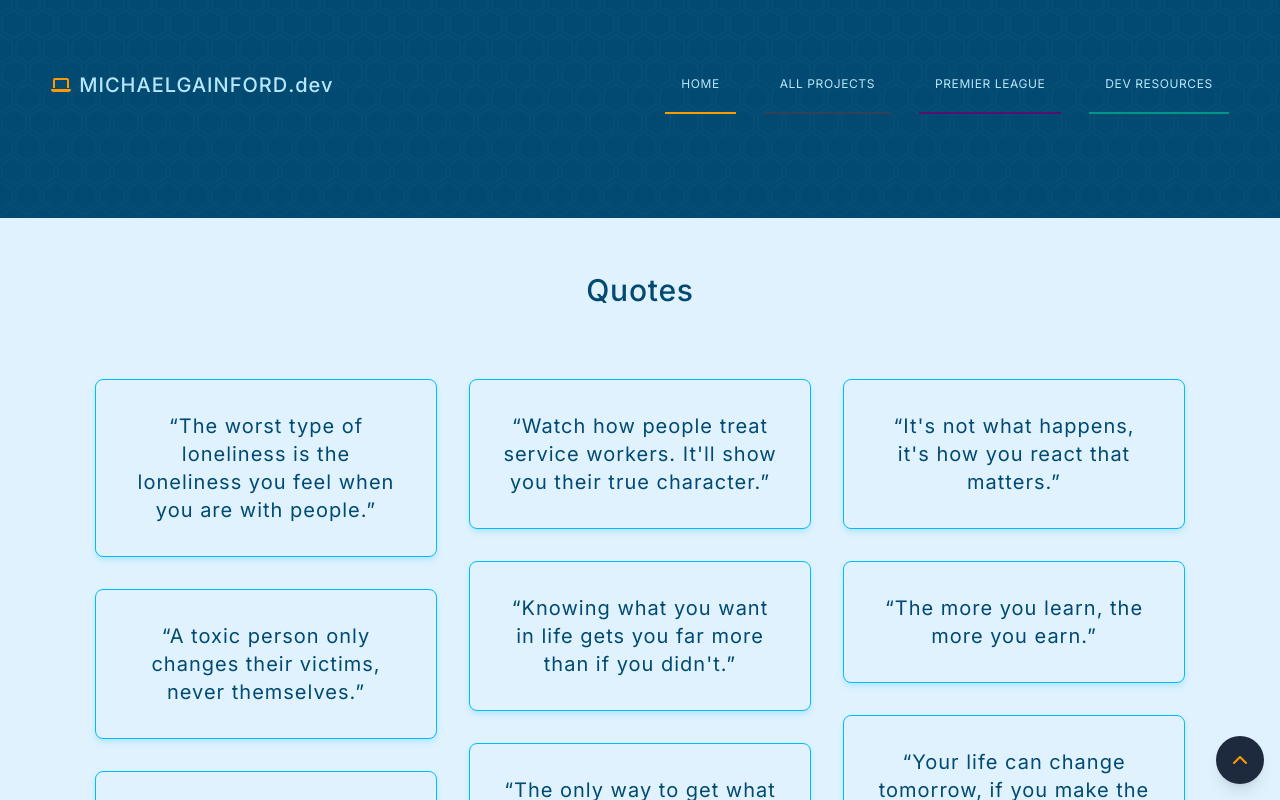
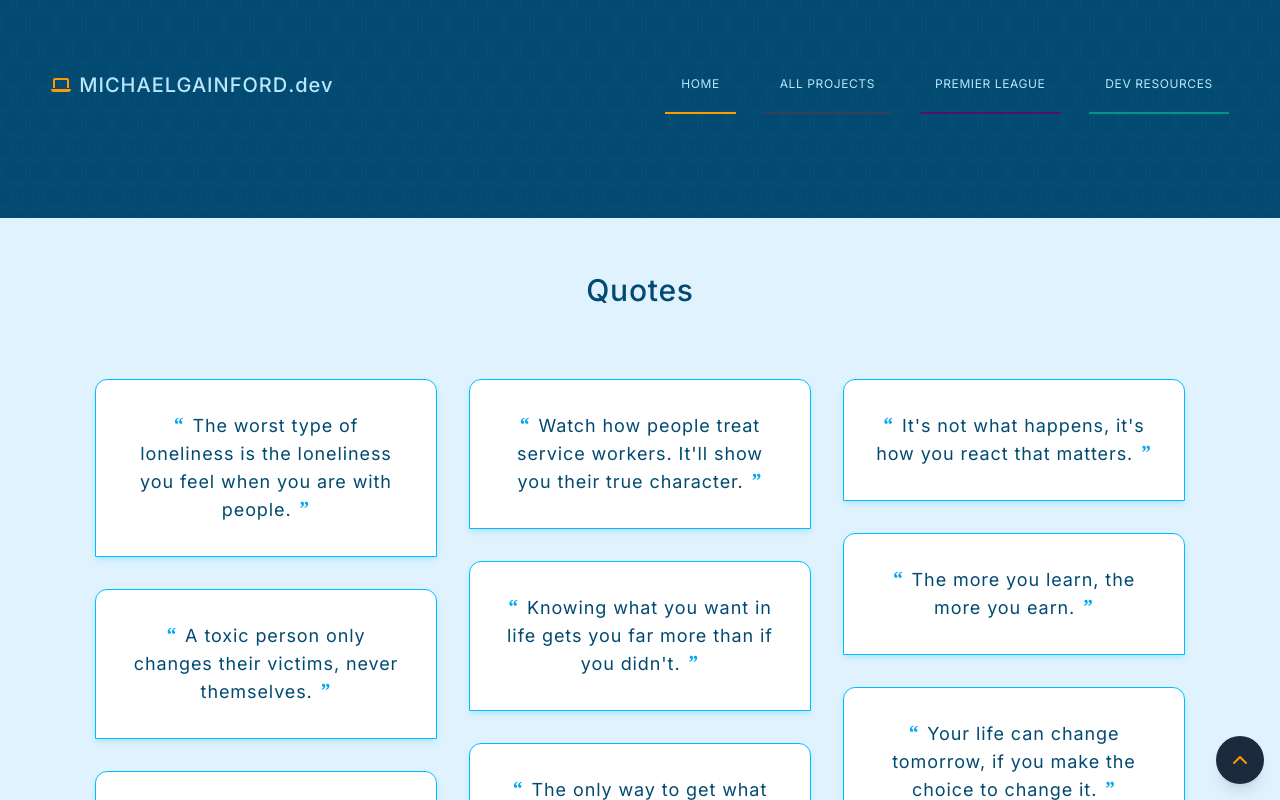
Before and after one commit to michaelgainford/michaelgainford.github.io, a Next.js app: page /projects/quotes in a window 1280 px wide. Shown: the top 800 px of the page. Built offline with nearby package versions, Linux system fonts and the light colour scheme.

Commit message:
Updated quote styling.

```diff
--- a/components/projects/quotes/AllQuotes.jsx
+++ b/components/projects/quotes/AllQuotes.jsx
@@ -5,8 +5,8 @@ export default function Component_AllQuotes() {
   return (
 		<div className="columns-3xs gap-x-4 lg:gap-x-8 mb-16" >
 			{DataForQuotes.map((quote, index) => (
-				<div key={index} className="p-4 space-y-4 text-center mb-8 break-inside-avoid border rounded-lg border-sky-400 bg-sky-100 text-sky-900 flex items-center max-sm:w-full lg:p-8 shadow-md shadow-sky-200 hover:bg-sky-700 hover:text-sky-100  hover:-translate-y-1 transition duration-500 ease-in-out">
-					<q className="text-sm tracking-wider text-center lg:text-lg xl:text-xl max-w-[80vw]">
+				<div key={index} className="p-6 space-y-4 text-center mb-8 break-inside-avoid border rounded-t-xl border-sky-400 bg-white text-sky-900 flex items-center max-sm:w-full lg:p-8 shadow-md shadow-sky-200 hover:bg-sky-700 hover:text-sky-100  hover:-translate-y-1 transition duration-500 ease-in-out max-sm:max-w-[75%] mx-auto hover:rounded-xl">
+					<q className="text-sm tracking-wider text-center lg:text-base xl:text-lg max-w-[80vw] before:content-[open-quote] before:text-xl before:mr-2 before:mt-1 before:leading-none before:font-bold before:text-sky-500 before:font-serif after:content-[close-quote] after:text-xl after:ml-2 after:mb-1 after:leading-none after:font-bold after:text-sky-500 after:font-serif hover:before:text-sky-200 hover:after:text-sky-200">
 						{quote.quote}
 					</q>
 				</div>
```
